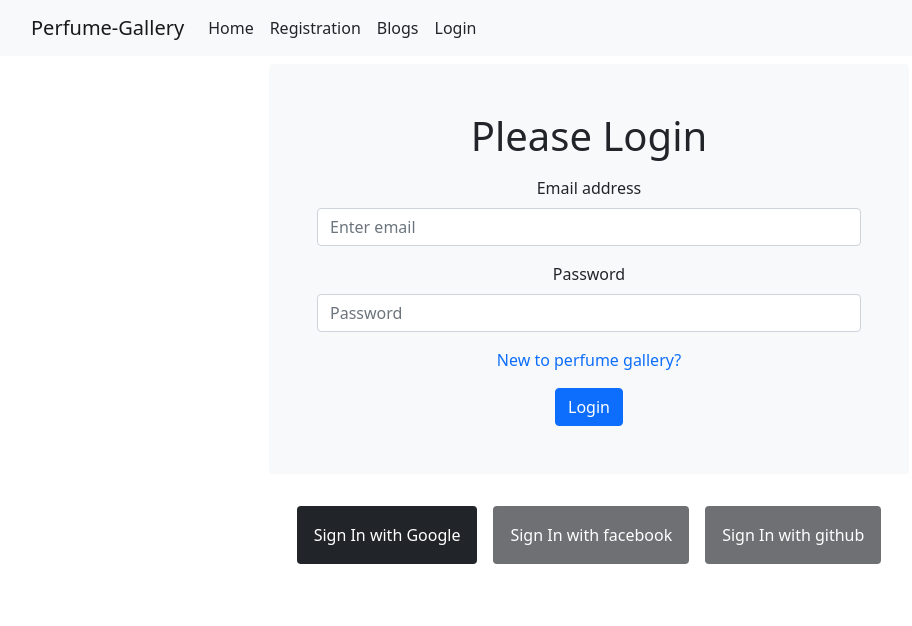
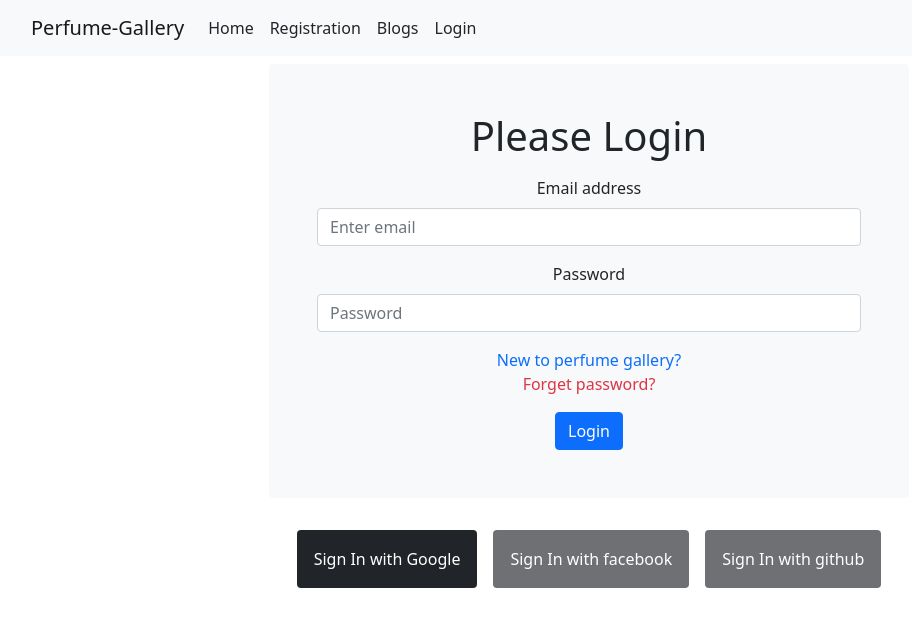
Before and after one commit to MDSHOHAG617/Perfume_Gallery-Client-side, a React (Create React App) app: page /login in a window 1280 px wide. Shown: the top 626 px of the page, without its empty margins (51-963 px from the left). Built offline with nearby package versions, Linux system fonts and the light colour scheme; no server answers.

Commit message:
reset pass with tostify!

```diff
--- a/src/Components/Login/Login.js
+++ b/src/Components/Login/Login.js
@@ -2,9 +2,11 @@ import { useSignInWithEmailAndPassword } from "react-firebase-hooks/auth";
 import React, { useState } from "react";
 import { Form } from "react-bootstrap";
 import { Link, useLocation, useNavigate } from "react-router-dom";
-import { getAuth } from "firebase/auth";
+import { getAuth, sendPasswordResetEmail } from "firebase/auth";
 import app from "../../firebase.init";
 import GoogleLogIn from "./SocialLogin/GoogleLogIn";
+import { ToastContainer, toast } from "react-toastify";
+import "react-toastify/dist/ReactToastify.css";
 
 const Login = () => {
   const auth = getAuth(app);
@@ -16,6 +18,16 @@ const Login = () => {
     loading,
     error,
   ] = useSignInWithEmailAndPassword(auth);
+
+  const handlePasswordReset = () => {
+    sendPasswordResetEmail(auth, email)
+      .then(() => {
+        toast("Email sent!");
+      })
+      .catch((err) => {
+        toast(err.message);
+      });
+  };
 
   // let navigate = useNavigate();
   // let location = useLocation();
@@ -85,6 +97,16 @@ const Login = () => {
           <span>New to perfume gallery?</span>{" "}
         </Link>
         <br />
+
+        <Link
+          onClick={handlePasswordReset}
+          to=""
+          className="text-danger text-decoration-none"
+        >
+          Forget password?
+        </Link>
+        <br />
+
         <button
           onClick={() => signInWithEmailAndPassword(email, password)}
           className="btn btn-primary mt-3"
@@ -92,6 +114,7 @@ const Login = () => {
         >
           Login
         </button>
+        <ToastContainer></ToastContainer>
       </Form>
 
       <GoogleLogIn></GoogleLogIn>
--- a/src/Components/Registration/Registration.js
+++ b/src/Components/Registration/Registration.js
@@ -2,7 +2,7 @@ import React, { useState } from "react";
 import { Form } from "react-bootstrap";
 import { Link } from "react-router-dom";
 import { useCreateUserWithEmailAndPassword } from "react-firebase-hooks/auth";
-import { getAuth } from "firebase/auth";
+import { getAuth, sendEmailVerification } from "firebase/auth";
 import app from "../../firebase.init";
 import GoogleLogIn from "../Login/SocialLogin/GoogleLogIn";
 
@@ -15,7 +15,7 @@ const Registration = () => {
     user,
     loading,
     error,
-  ] = useCreateUserWithEmailAndPassword(auth);
+  ] = useCreateUserWithEmailAndPassword(auth, { sendEmailVerification: true });
 
   if (error) {
     return (
```
